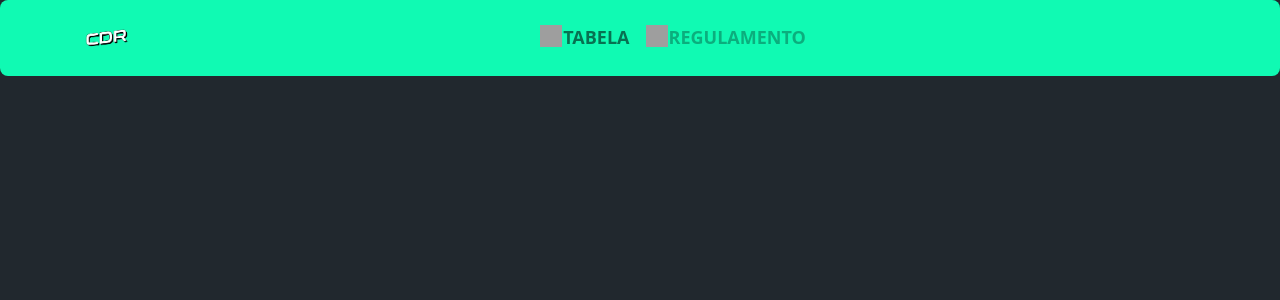
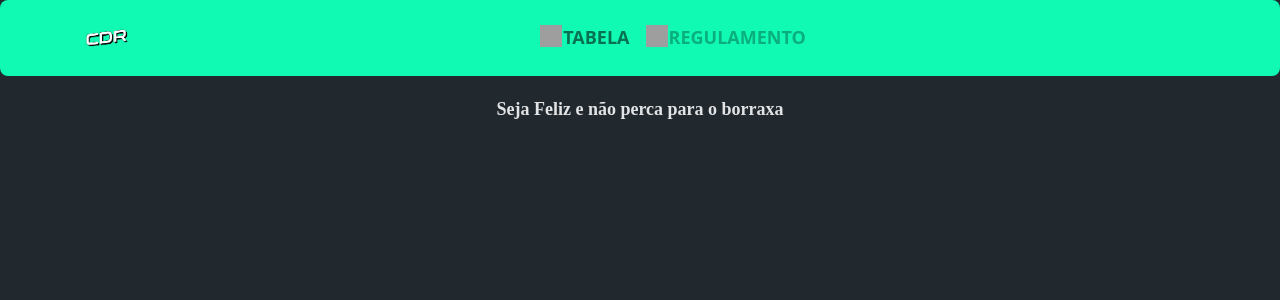
Before and after one commit to ThiagoLuizBS/championshipProject, a React (Vite) app in the folder client/: page /regulamento in a window 1280 px wide. Before the commit this address had no page. Shown: the top 300 px of the page. Built offline with nearby package versions, Linux system fonts and the light colour scheme; grey boxes are pictures that could not be loaded.

Commit message:
testando novas rotas

```diff
--- a/client/src/Routes.tsx
+++ b/client/src/Routes.tsx
@@ -8,7 +8,7 @@ export function AppRoutes() {
     <Router>
       <Routes>
         <Route path="/" element={<Home />} />
-        {/* <Route path="/regulamento" element={<Regulamento />} /> */}
+        <Route path="/regulamento" element={<Regulamento />} />
       </Routes>
     </Router>
   );
```
Also changed, not shown: client/vercel.json (added).
